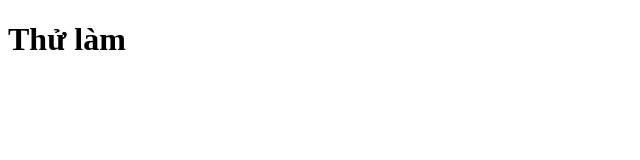
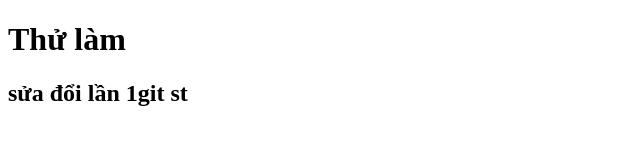
Before and after one commit to Tt353/du-an-2, a plain HTML site: page index.html in a window 1280 px wide. Shown: the whole page, without its empty margins (0-640 px from the left). Drawn offline with Linux system fonts and the light colour scheme.

Commit message:
sua doi lan 1

```diff
--- a/index.html
+++ b/index.html
@@ -7,5 +7,6 @@
   </head>
   <body>
     <h1>Thử làm</h1>
+    <h2>sửa đổi lần 1git st</h2>
   </body>
 </html>
```
